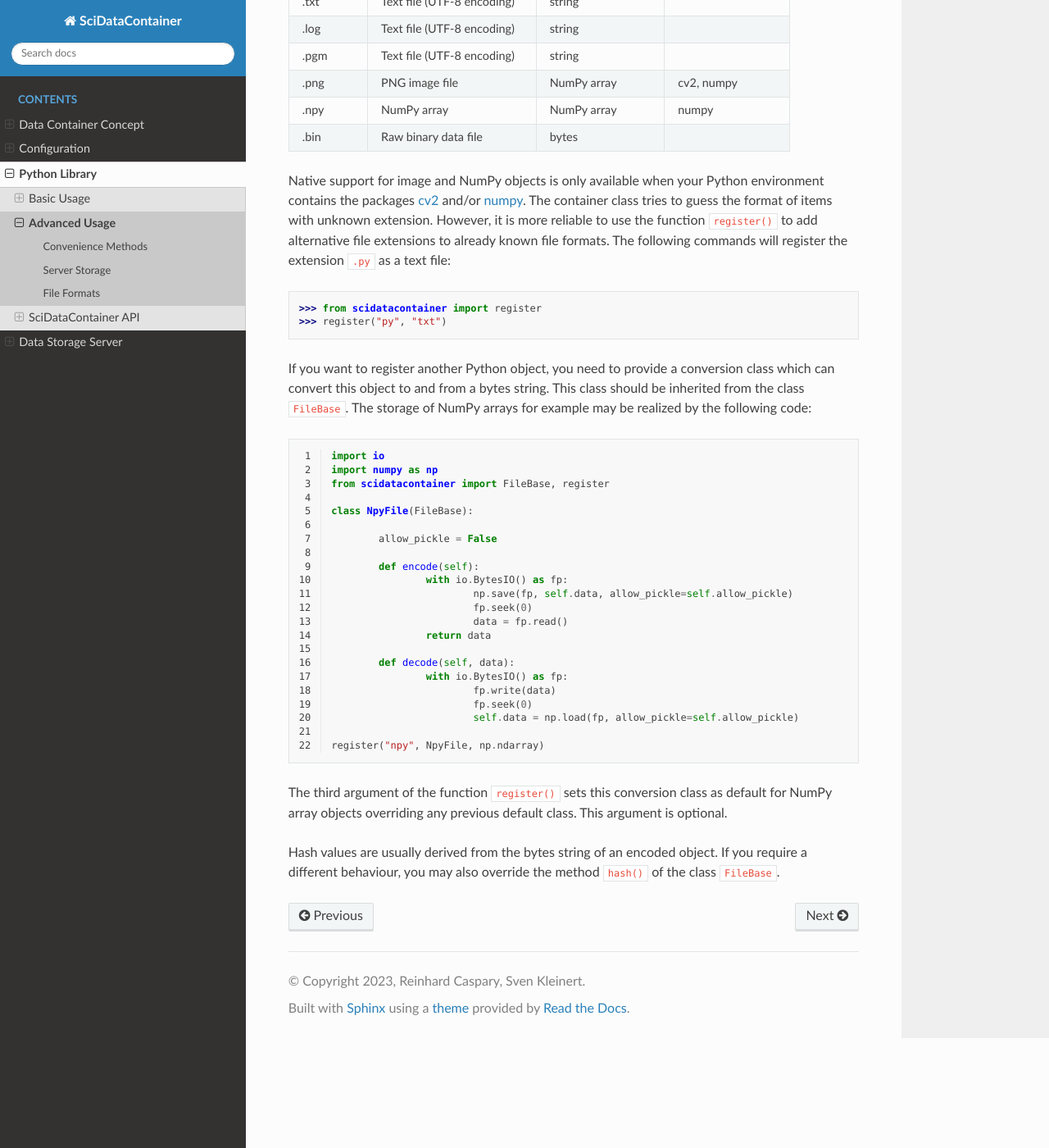
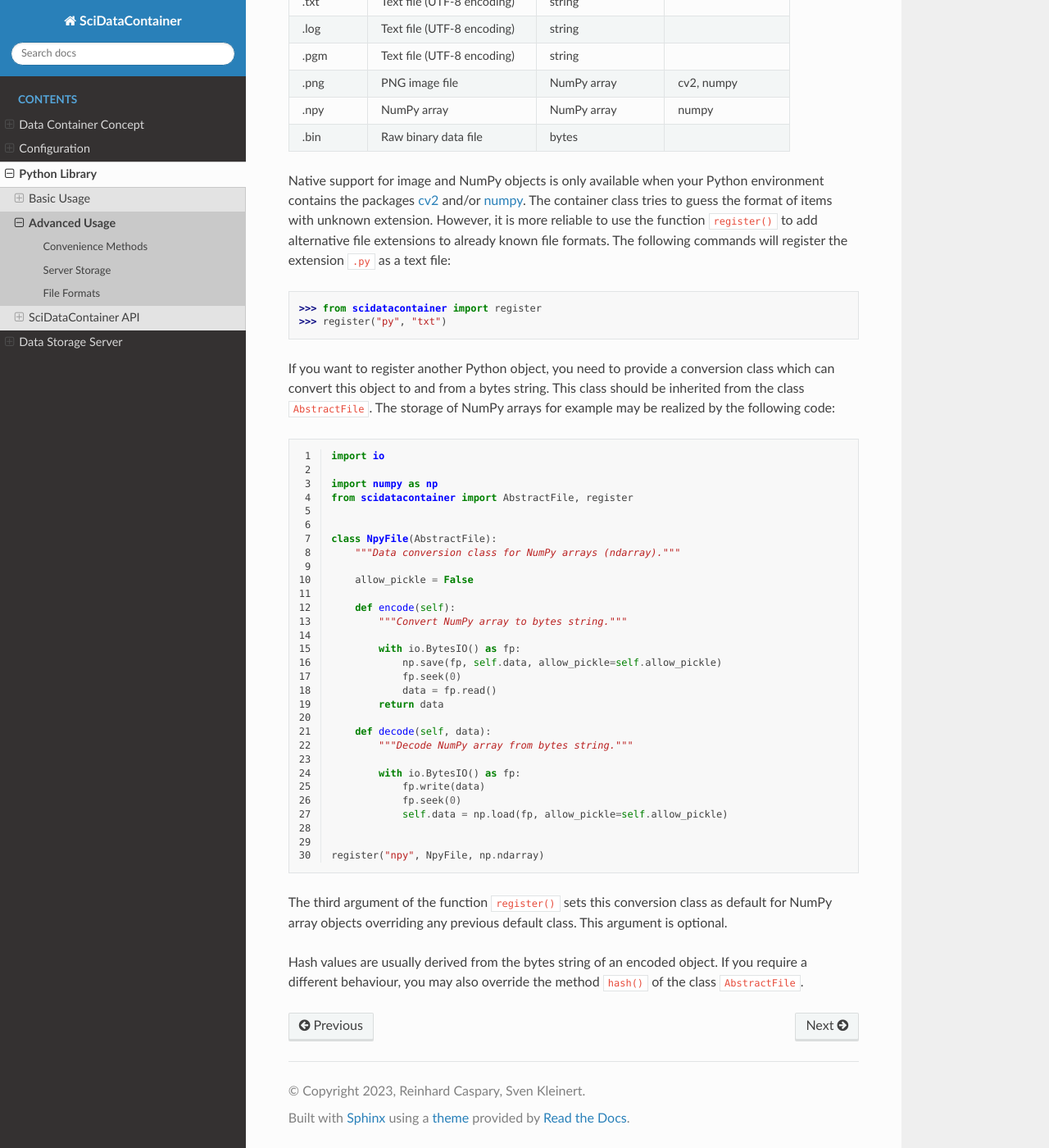
Before and after one commit to SciDataContainer/SciDataContainer, a Sphinx documentation site: the page built from docs/source/python/advanced.rst, in a window 1280 px wide and 1400 px high, scrolled down 1450 px. Shown: the whole window at 82% size. Built offline with Sphinx 7.4.7 and the Read the Docs theme 3.1.0, drawn with Linux system fonts in a browser that asks for light colours.

Commit message:
Version 1.1.6 (#6)
* Bug in numpy export fixed.

* Python versions in github actions updated.

* Version changed to 1.1.6

* Documentation of child classes of AbstractFile revised.

* Update codecov to v5.

```diff
--- a/docs/source/python/advanced.rst
+++ b/docs/source/python/advanced.rst
@@ -59,34 +59,42 @@ Native support for image and NumPy objects is only available when your Python en
 	>>> from scidatacontainer import register
 	>>> register("py", "txt")
 
-If you want to register another Python object, you need to provide a conversion class which can convert this object to and from a bytes string. This class should be inherited from the class ``FileBase``. The storage of NumPy arrays for example may be realized by the following code:
+If you want to register another Python object, you need to provide a conversion class which can convert this object to and from a bytes string. This class should be inherited from the class ``AbstractFile``. The storage of NumPy arrays for example may be realized by the following code:
 
 .. code-block:: python
-	:linenos:
+  :linenos:
 
-	import io
-	import numpy as np
-	from scidatacontainer import FileBase, register
+  import io
 
-	class NpyFile(FileBase):
+  import numpy as np
+  from scidatacontainer import AbstractFile, register
 
-		allow_pickle = False
 
-		def encode(self):
-			with io.BytesIO() as fp:
-				np.save(fp, self.data, allow_pickle=self.allow_pickle)
-				fp.seek(0)
-				data = fp.read()
-			return data
+  class NpyFile(AbstractFile):
+      """Data conversion class for NumPy arrays (ndarray)."""
 
-		def decode(self, data):
-			with io.BytesIO() as fp:
-				fp.write(data)
-				fp.seek(0)
-				self.data = np.load(fp, allow_pickle=self.allow_pickle)
+      allow_pickle = False
 
-	register("npy", NpyFile, np.ndarray)
+      def encode(self):
+          """Convert NumPy array to bytes string."""
+
+          with io.BytesIO() as fp:
+              np.save(fp, self.data, allow_pickle=self.allow_pickle)
+              fp.seek(0)
+              data = fp.read()
+          return data
+
+      def decode(self, data):
+          """Decode NumPy array from bytes string."""
+
+          with io.BytesIO() as fp:
+              fp.write(data)
+              fp.seek(0)
+              self.data = np.load(fp, allow_pickle=self.allow_pickle)
+
+
+  register("npy", NpyFile, np.ndarray)
 
 The third argument of the function ``register()`` sets this conversion class as default for NumPy array objects overriding any previous default class. This argument is optional.
 
-Hash values are usually derived from the bytes string of an encoded object. If you require a different behaviour, you may also override the method ``hash()`` of the class ``FileBase``.
+Hash values are usually derived from the bytes string of an encoded object. If you require a different behaviour, you may also override the method ``hash()`` of the class ``AbstractFile``.
```
Also changed, not shown: 7 other files.
